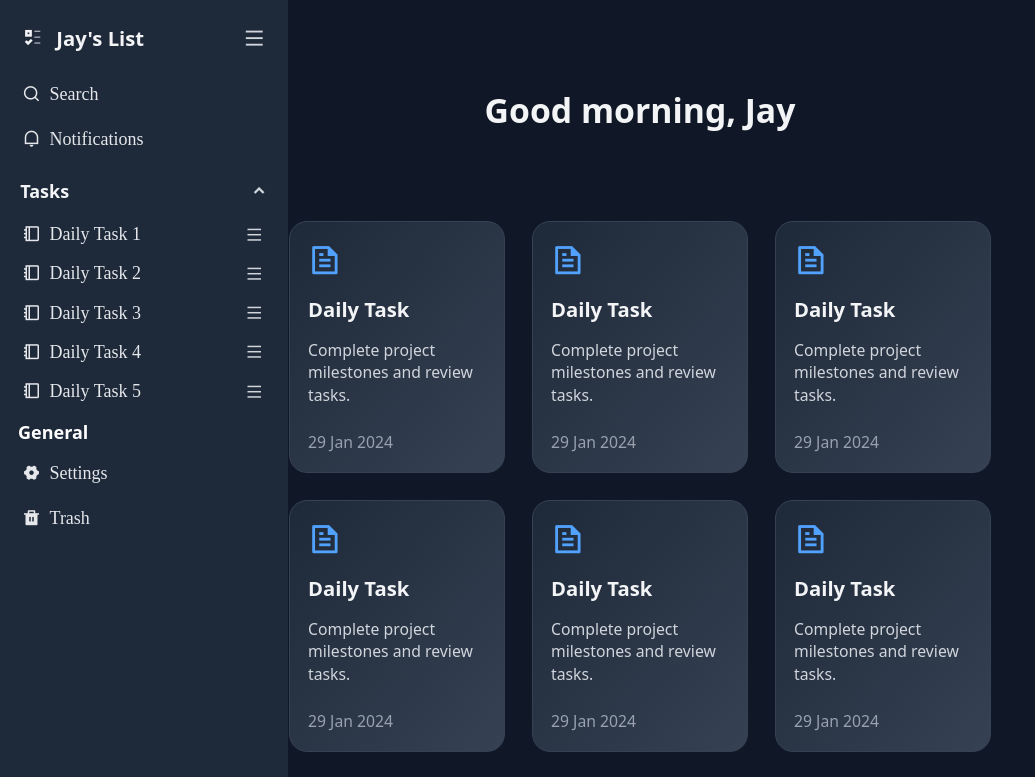
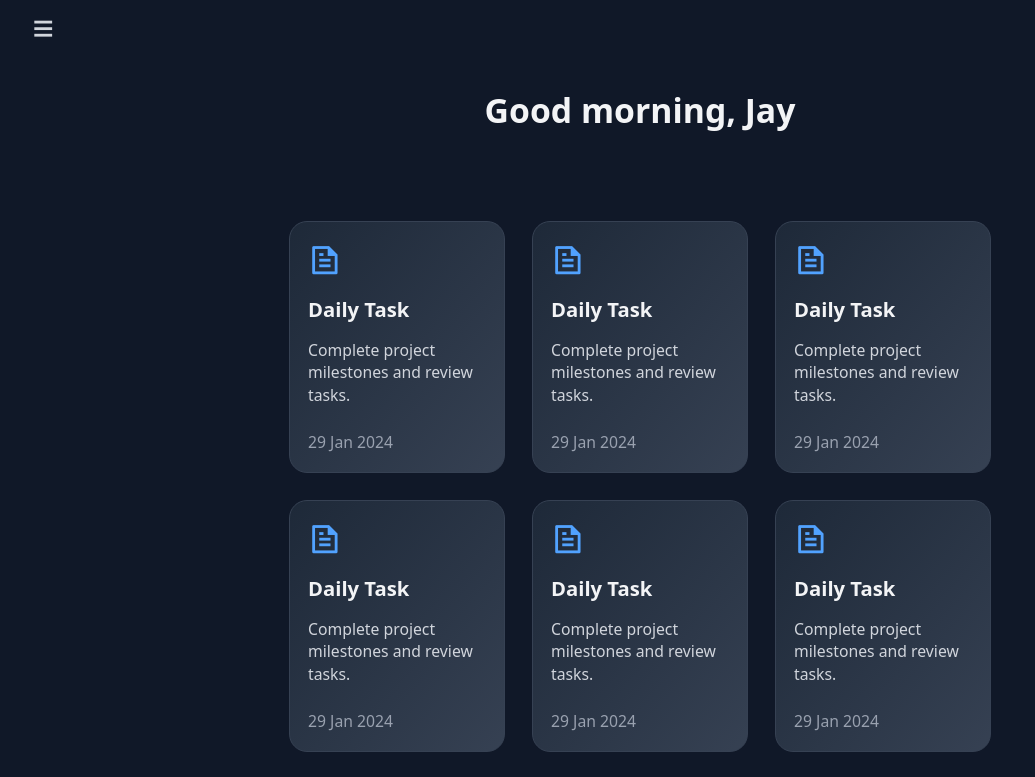
Before and after one commit to virtualharsh/Notion-Clone, a React (Vite) app: page / in a window 1280 px wide. Shown: the top 777 px of the page, without its empty margins (0-1035 px from the left). Built offline with nearby package versions, Linux system fonts and the light colour scheme.

Commit message:
change in sidebar true false

```diff
--- a/src/components/Sidebar/SidebarLayout.jsx
+++ b/src/components/Sidebar/SidebarLayout.jsx
@@ -4,8 +4,8 @@ import TopList from "./TopList";
 import NoteBody from "../Notes/NoteBody";
 
 const SidebarLayout = () => {
-    const [sidebar, setSidebar] = React.useState(true);
-    const [sidebarButton, setSideBarButton] = React.useState(false);
+    const [sidebar, setSidebar] = React.useState(false);
+    const [sidebarButton, setSideBarButton] = React.useState(true);
 
     return (
         <>
```
